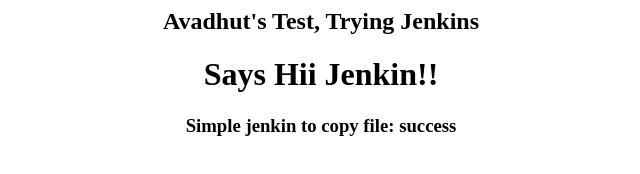
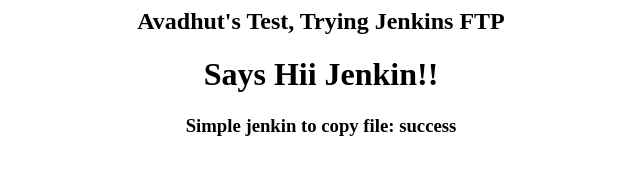
Before and after one commit to MadAcp/avadhut-test, a plain HTML site: page new.html in a window 1280 px wide. Shown: the whole page, without its empty margins (319-959 px from the left). Drawn offline with Linux system fonts and the light colour scheme.

Commit message:
Text changed in new.html

```diff
--- a/new.html
+++ b/new.html
@@ -5,7 +5,7 @@
         </title>
     </head>
     <body>
-        <h2 style="text-align: center;">Avadhut's Test, Trying Jenkins</h2>
+        <h2 style="text-align: center;">Avadhut's Test, Trying Jenkins FTP</h2>
         <h1 style="text-align: center;">Says Hii Jenkin!!</h1>
         <h3 style="text-align: center;">Simple jenkin to copy file: success</h3>
     </body>
```
